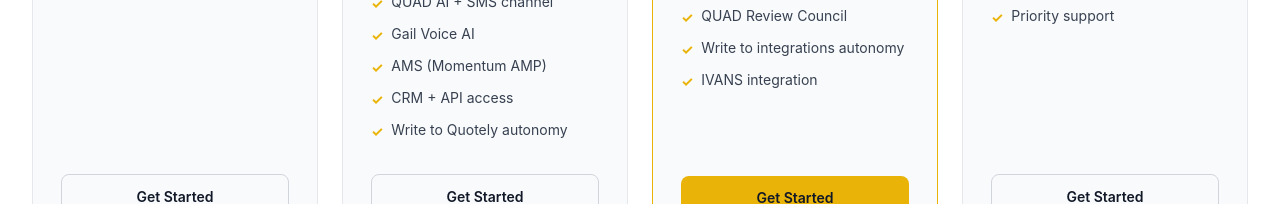
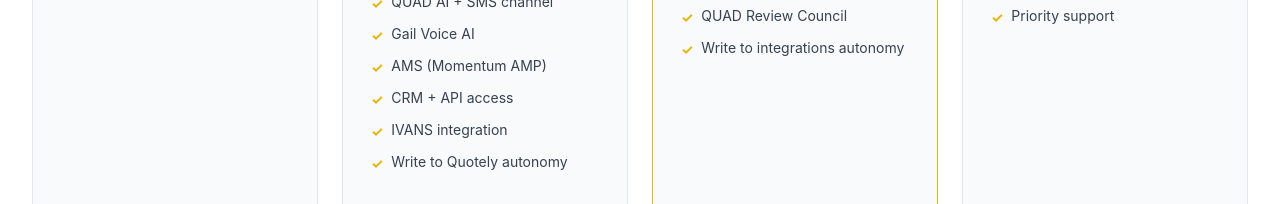
Before and after one commit to QuotelyAi/quotely, a Next.js app: page /pricing in a window 1280 px wide. Shown: the part 596-800 px from the top of the page. Built offline with nearby package versions, Linux system fonts and the light colour scheme; no server answers.

Commit message:
fix(pricing,compare): IVANS available on Starter, Professional, and Enterprise

```diff
--- a/app/(marketing)/compare/page.tsx
+++ b/app/(marketing)/compare/page.tsx
@@ -67,7 +67,7 @@
   {
     category: 'Integrations',
     items: [
-      { name: 'IVANS', values: [false, false, true, true] },
+      { name: 'IVANS', values: [false, true, true, true] },
       { name: 'API access', values: [false, true, true, true] },
       { name: 'Credential vault', values: [false, true, true, true] },
     ],
--- a/app/(marketing)/pricing/page.tsx
+++ b/app/(marketing)/pricing/page.tsx
@@ -34,6 +34,7 @@
       'Gail Voice AI',
       'AMS (Momentum AMP)',
       'CRM + API access',
+      'IVANS integration',
       'Write to Quotely autonomy',
     ],
     quad: 'Write to Quotely',
@@ -49,7 +50,6 @@
       'QUAD Self-Learning',
       'QUAD Review Council',
       'Write to integrations autonomy',
-      'IVANS integration',
     ],
     quad: 'Write to Integrations',
   },
```
